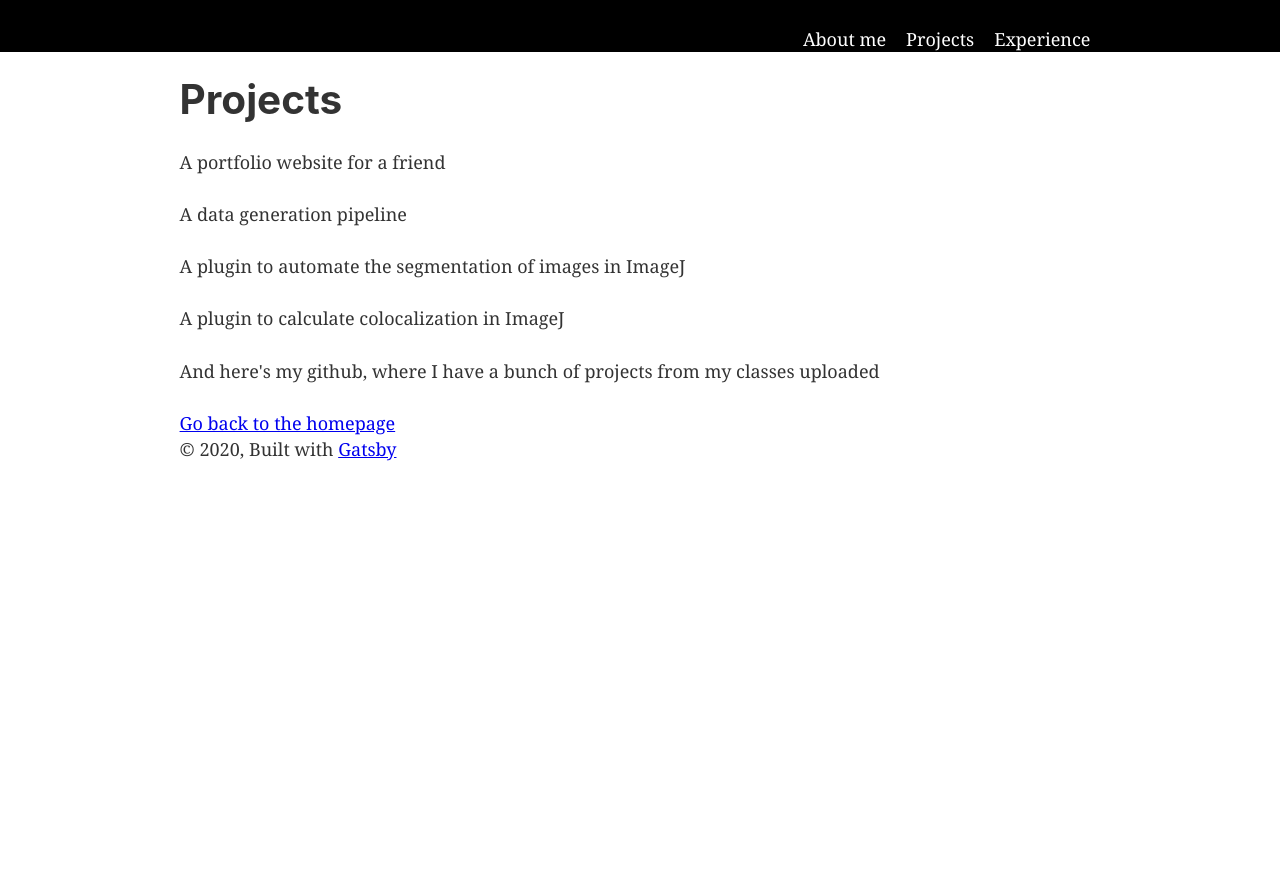
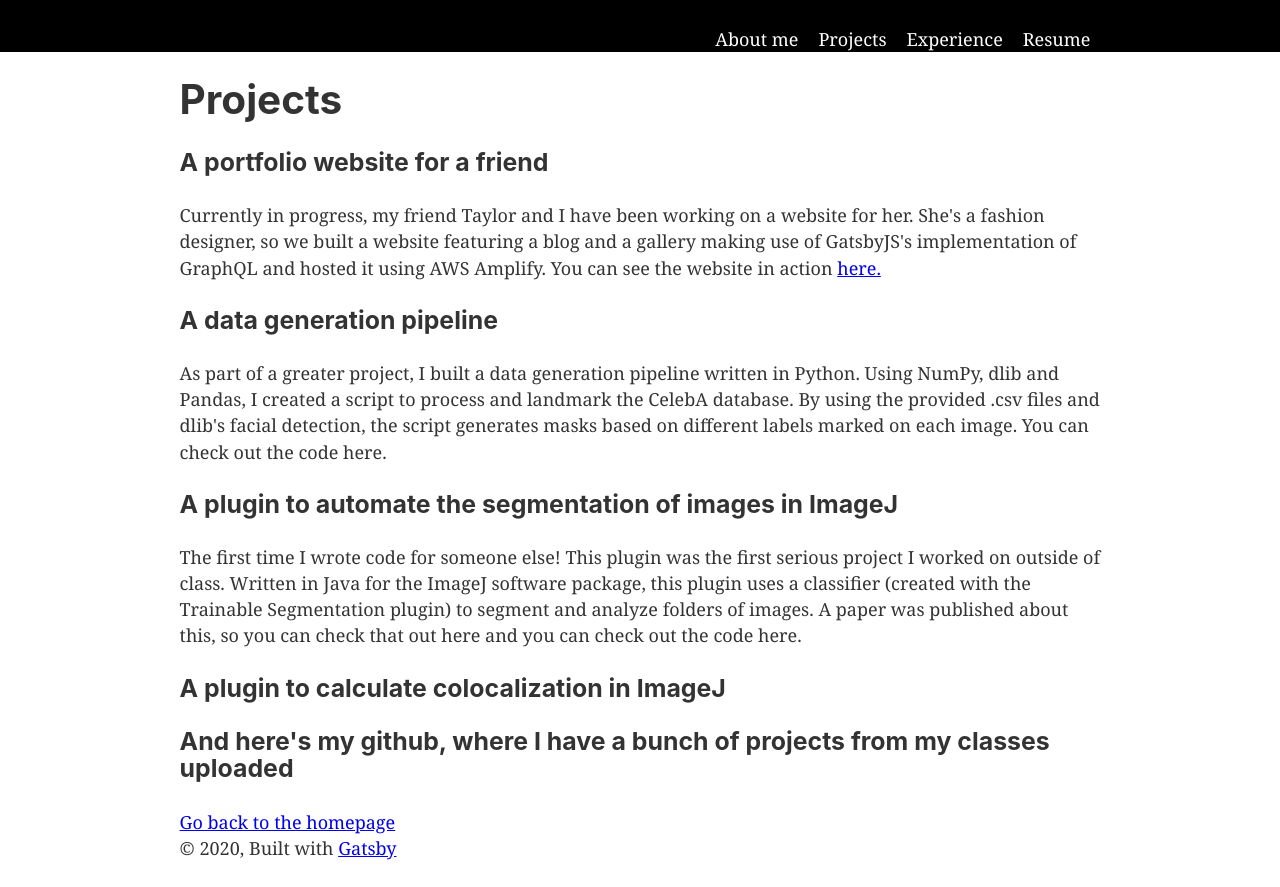
Before and after one commit to gdelvalle99/guillermodelvalle, a Gatsby site: page /projects in a window 1280 px wide. Before the commit the page ends 800 px from the top, so only its background shows below. Built offline with nearby package versions, Linux system fonts and the light colour scheme; Gatsby itself is replaced by a stand-in of ours.

Commit message:
fleshed out my work and added my resume

```diff
--- a/src/components/header.js
+++ b/src/components/header.js
@@ -1,6 +1,7 @@
 import { Link } from "gatsby"
 import PropTypes from "prop-types"
 import React from "react"
+import resume from '../downloads/resume.pdf'
 
 const Header = ({ siteTitle }) => (
   <header
@@ -45,6 +46,14 @@ const Header = ({ siteTitle }) => (
             margin: 10,
           }}
           >Experience</Link>
+          <Link
+          to={resume}
+          style={{
+            color: `white`,
+            textDecoration: `none`,
+            margin: 10,
+          }}
+          >Resume</Link>
       </p>
     </div>
   </header>
--- a/src/pages/index.js
+++ b/src/pages/index.js
@@ -4,6 +4,7 @@ import { Link } from "gatsby"
 import Layout from "../components/layout"
 import Image from "../components/image"
 import SEO from "../components/seo"
+import resume from '../downloads/resume.pdf'
 
 const IndexPage = () => (
   <Layout>
@@ -17,7 +18,7 @@ const IndexPage = () => (
     <h4>What's this website for?</h4>
     <p>This website is to show off some of my work that I've done over the years. Within this website,
       I've included some of the things that I have done during my time as an undergrad. If you're interested
-      in seeing my resume, you can click <Link to='/'>here</Link>.
+      in seeing my resume, you can click <a href={resume}>here</a> (I'm also linking it above, for visibility).
     </p>
     <h4>A little more about me</h4>
     <p>As a student, I have been able to explore and learn a lot. Computer science is a vast field and there will
--- a/src/pages/projects.js
+++ b/src/pages/projects.js
@@ -1,6 +1,6 @@
 import React from "react"
 import { Link } from "gatsby"
-
+import Image from "../components/image"
 import Layout from "../components/layout"
 import SEO from "../components/seo"
 
@@ -8,11 +8,27 @@ const Projects = () => (
   <Layout>
     <SEO title="Projects" />
     <h1>Projects</h1>
-    <p>A portfolio website for a friend</p>
-    <p>A data generation pipeline</p>
-    <p>A plugin to automate the segmentation of images in ImageJ</p>
-    <p>A plugin to calculate colocalization in ImageJ</p>
-    <p>And here's my github, where I have a bunch of projects from my classes uploaded</p>
+    <div>
+    <h3>A portfolio website for a friend</h3>
+    <p>Currently in progress, my friend Taylor and I have been working on a website for her.
+      She's a fashion designer, so we built a website featuring a blog and a gallery making use of
+      GatsbyJS's implementation of GraphQL and hosted it using AWS Amplify. You can see the website in action <a href="https://www.tayloruchytil.com">
+      here.</a>
+    </p>
+    </div>
+    <h3>A data generation pipeline</h3>
+    <p>As part of a greater project, I built a data generation pipeline written in Python. Using NumPy, dlib and Pandas,
+      I created a script to process and landmark the CelebA database. By using the provided .csv files and dlib's facial
+      detection, the script generates masks based on different labels marked on each image. You can check out the code <a>here</a>.
+    </p>
+    <h3>A plugin to automate the segmentation of images in ImageJ</h3>
+    <p>The first time I wrote code for someone else! This plugin was the first serious project I worked on outside of class.
+      Written in Java for the ImageJ software package, this plugin uses a classifier (created with the Trainable Segmentation plugin)
+      to segment and analyze folders of images. A paper was published about this, so you can check that out <a>here</a> and you can check out
+      the code <a>here</a>.
+    </p>
+    <h3>A plugin to calculate colocalization in ImageJ</h3>
+    <h3>And here's my github, where I have a bunch of projects from my classes uploaded</h3>
     <Link to="/">Go back to the homepage</Link>
   </Layout>
 )
```
Also changed, not shown: 1 other file.
